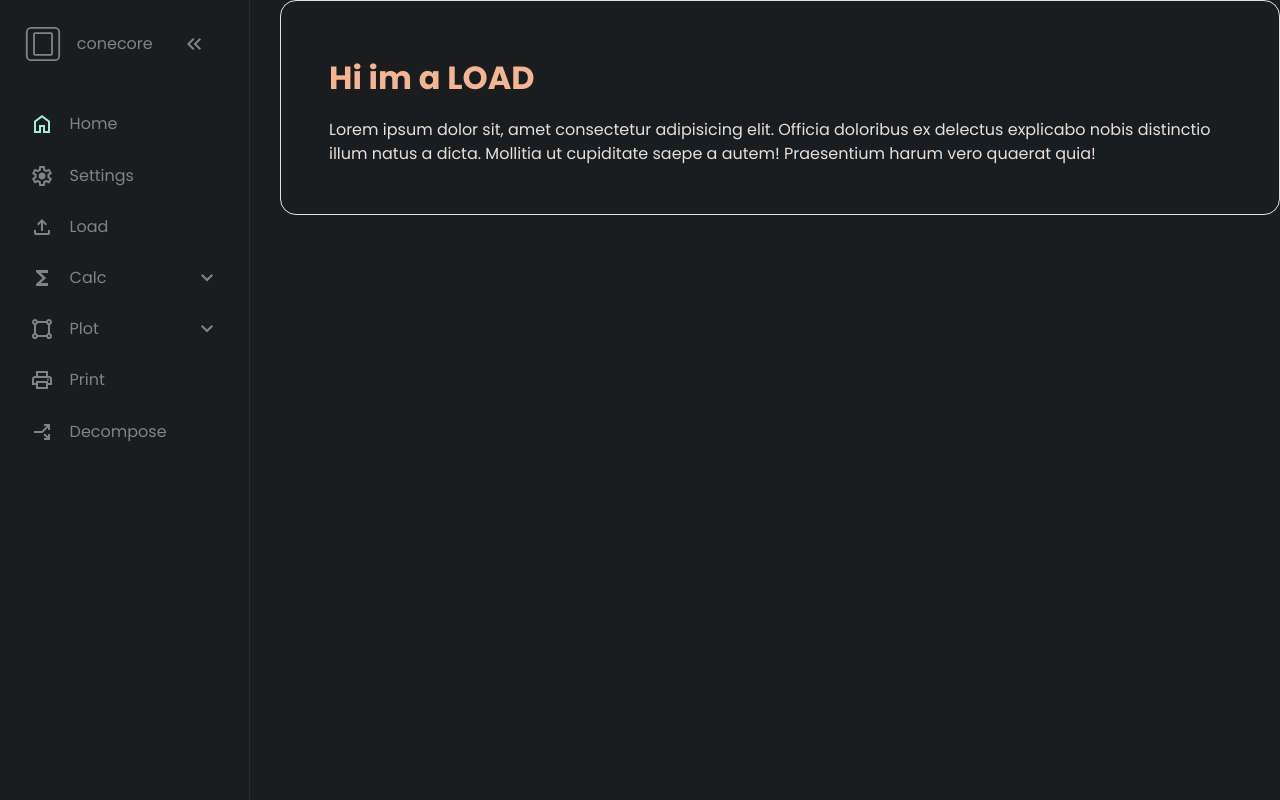
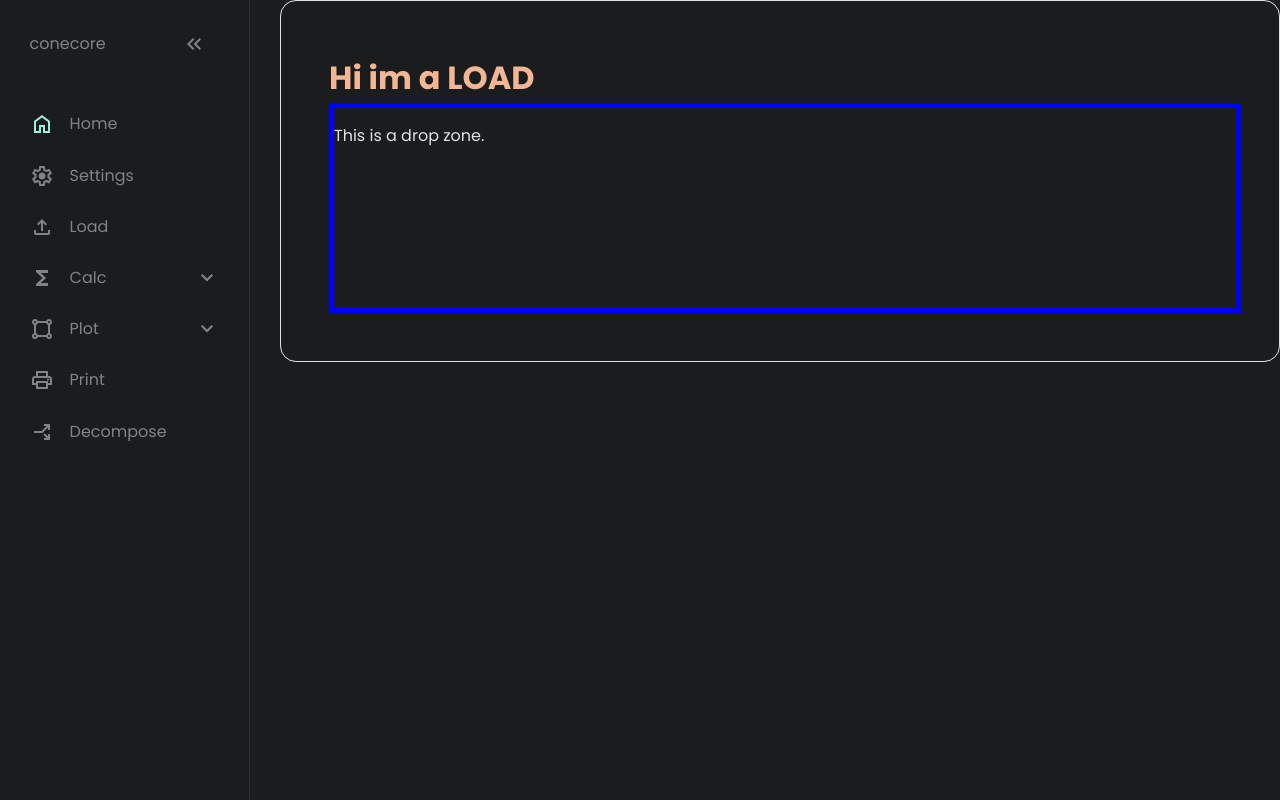
Before and after one commit to seculinus/conecore, a React (Vite) app: page /load in a window 1280 px wide. Built offline with nearby package versions, Linux system fonts and the light colour scheme.

Commit message:
feat(load): make basic drag & drop

```diff
--- a/src/App.css
+++ b/src/App.css
@@ -52,6 +52,7 @@ nav{
 nav.close{
     padding:5px;
     width: 60px;
+
 }
 
 nav ul{
@@ -62,6 +63,17 @@ nav > ul > li:first-child{
     display: flex;
     justify-content: flex-end;
     margin-bottom: 16px;
+
+}
+
+nav > ul > li:first-child span{
+    flex-grow:0;
+
+}
+
+nav > ul > li:first-child svg:last-child{
+    flex-shrink: 0;
+
 }
 
 
--- a/src/pages/Layout.jsx
+++ b/src/pages/Layout.jsx
@@ -12,6 +12,7 @@ import ConeCoreIcon from '../assets/icons/ConeCoreIcon';
 import SingleArrowIcon from '../assets/icons/SingleArrowIcon';
 import DoubleArrowIcon from '../assets/icons/DoubleArrowIcon';
 import SubdirectoryArrowIcon from '../assets/icons/SubDirectoryIcon';
+
 
 
 
@@ -87,8 +88,8 @@ const Layout = () =>{
         <ul  className = 'navigation'>
 
             <li className = 'logo'>
-                <ConeCoreIcon></ConeCoreIcon>
-                conecore
+                {/* <ConeCoreIcon></ConeCoreIcon> */}
+                <span>conecore</span>
                 <button
                  id = "toggle-btn"
                 onClick={toggleSideBar}
--- /dev/null
+++ b/src/pages/Load.css
@@ -0,0 +1,5 @@
+#drop_zone{
+    border:5px solid blue;
+    height:200px;
+    width:100%;
+}
--- a/src/pages/Load.jsx
+++ b/src/pages/Load.jsx
@@ -1,9 +1,59 @@
+
+import './Load.css'
+
+function LoadMenu(){
+
+
+    function handleDrop(event){
+        console.log('File Dropped')
+        event.preventDefault() // prevent file from being dropped
+        if(event.dataTransfer.items){
+            [...event.dataTransfer.items].forEach((item, i) =>{
+                //if drooped items arent files reject them
+                if (item.kind === "file"){
+                    const file = item.getAsFile();
+                    console.log(`...file[${i}].name = ${file.name}`)
+                }
+            })
+        }
+        else{
+            //Use data Tranfer interface to access the file(s)
+
+            [...event.dataTransger.files].forEach((file, i) => {
+                console.log(`...file[${i}].name = ${file.name}`);})
+        }
+
+    }
+    function handleDragEnter(){
+        console.log('Etner drop zone')
+    }
+    function handleDragLeave(){
+        console.log('Leaving drop zone')
+    }
+    function handleDragOver(event){
+        event.preventDefault();
+
+    }
+    return(
+        <div
+        id = 'drop_zone'
+        onDrop = {handleDrop}
+        onDragOver={handleDragOver}
+        onDragEnter = {handleDragEnter}
+        onDragLeave = {handleDragLeave}
+        >
+            <p>This is a drop zone.</p>
+        </div>
+    )
+}
+
+
 const Load = () =>{
 
     return(
         <div className="container">
             <h1>Hi im a LOAD</h1>
-            <p>Lorem ipsum dolor sit, amet consectetur adipisicing elit. Officia doloribus ex delectus explicabo nobis distinctio illum natus a dicta. Mollitia ut cupiditate saepe a autem! Praesentium harum vero quaerat quia!</p>
+            <LoadMenu></LoadMenu>
         </div>
     )
 };
```
